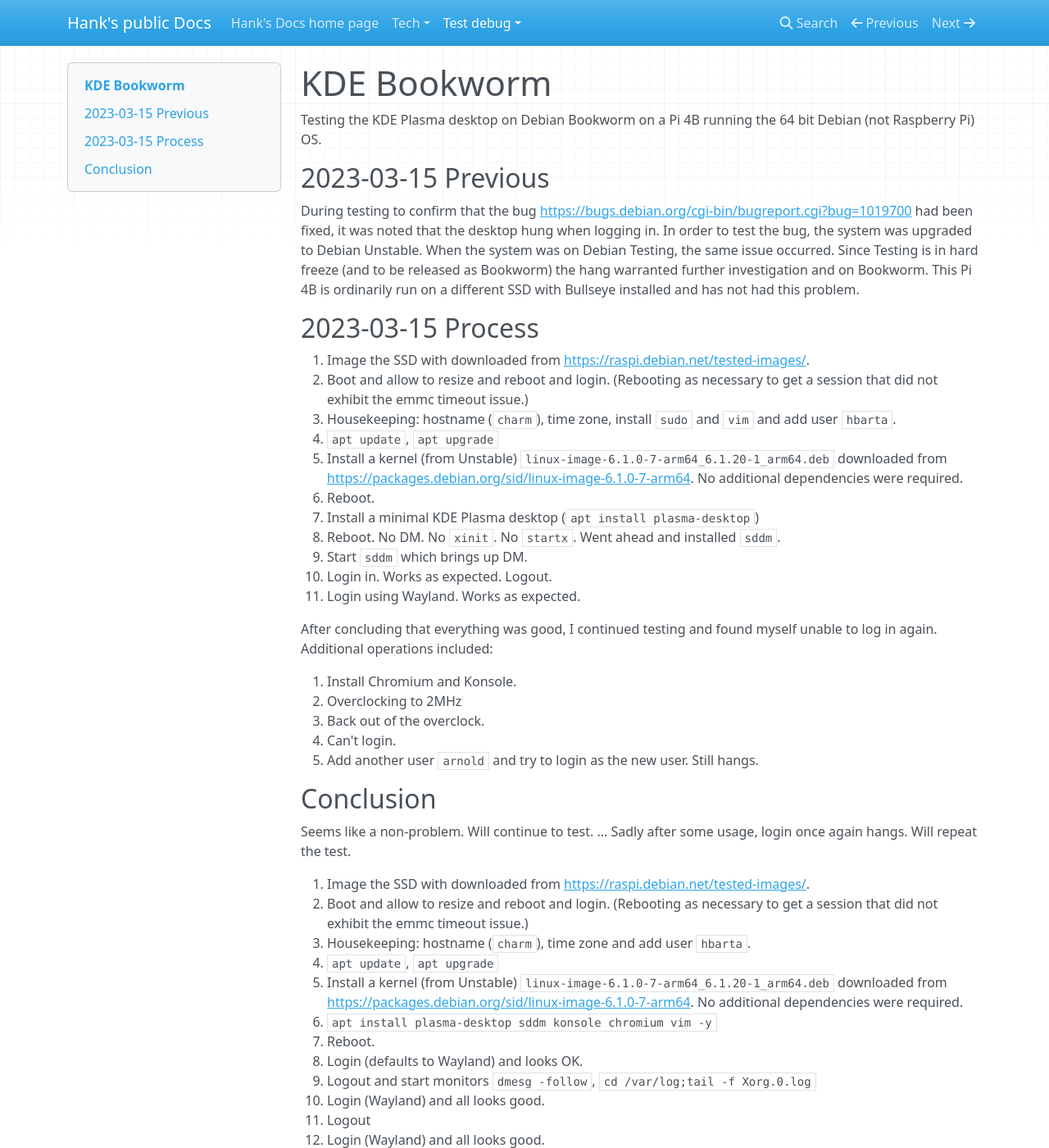
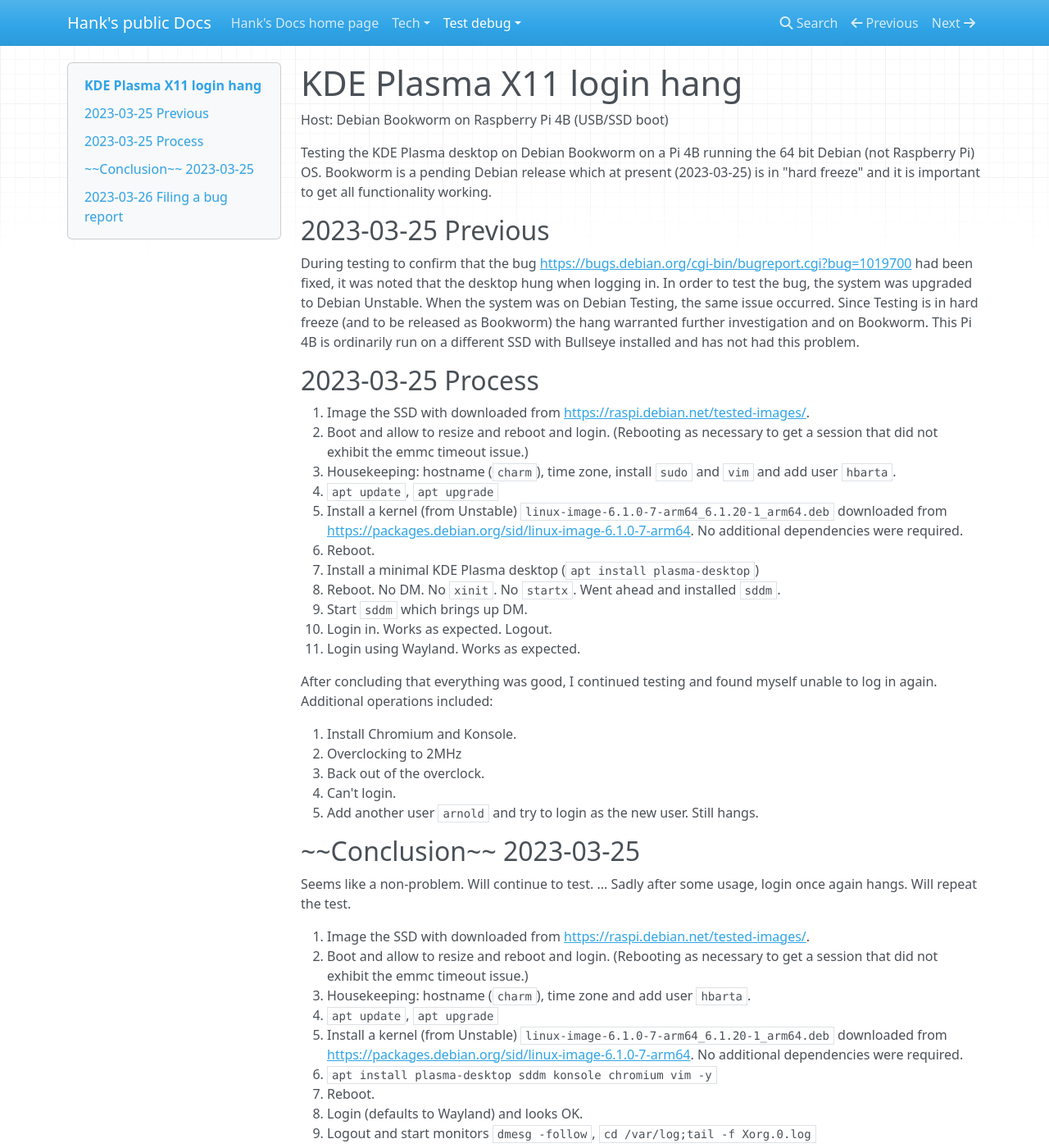
Before and after one commit to HankB/MkDocs-blog, an MkDocs documentation site: the page built from docs/test-debug/Pi-4B-KDE_bookworm.md, in a window 1280 px wide and 1400 px high. Shown: the whole window at 82% size. Built offline with MkDocs 1.6.1, drawn with Linux system fonts in a browser that asks for light colours; nearby versions of some CDN libraries; some of the changed text lies outside the part shown.

Commit message:
update process, status

```diff
--- a/docs/test-debug/Pi-4B-KDE_bookworm.md
+++ b/docs/test-debug/Pi-4B-KDE_bookworm.md
@@ -1,12 +1,14 @@
-# KDE Bookworm
+# KDE Plasma X11 login hang
 
-Testing the KDE Plasma desktop on Debian Bookworm on a Pi 4B running the 64 bit Debian (not Raspberry Pi) OS.
+Host: Debian Bookworm on Raspberry Pi 4B (USB/SSD boot)
 
-## 2023-03-15 Previous
+Testing the KDE Plasma desktop on Debian Bookworm on a Pi 4B running the 64 bit Debian (not Raspberry Pi) OS. Bookworm is a pending Debian release which at present (2023-03-25) is in "hard freeze" and it is important to get all functionality working.
+
+## 2023-03-25 Previous
 
 During testing to confirm that the bug <https://bugs.debian.org/cgi-bin/bugreport.cgi?bug=1019700> had been fixed, it was noted that the desktop hung when logging in. In order to test the bug, the system was upgraded to Debian Unstable. When the system was on Debian Testing, the same issue occurred. Since Testing is in hard freeze (and to be released as Bookworm) the hang warranted further investigation  and on Bookworm. This Pi 4B is ordinarily run on a different SSD with Bullseye installed and has not had this problem.
 
-## 2023-03-15 Process
+## 2023-03-25 Process
 
 1. Image the SSD with  downloaded from <https://raspi.debian.net/tested-images/>.
 1. Boot and allow to resize and reboot and login. (Rebooting as necessary to get a session that did not exhibit the emmc timeout issue.)
@@ -28,7 +30,7 @@
 1. Can't login.
 1. Add another user `arnold` and try to login as the new user. Still hangs.
 
-## Conclusion
+## ~~Conclusion~~ 2023-03-25
 
 Seems like a non-problem. Will continue to test. ... Sadly after some usage, login once again hangs. Will repeat the test.
 
@@ -54,3 +56,7 @@
 1. Login to X.org session. Login hangs.
 1. `systemctl restart sddm`
 1. Login to Wayland session. Login OK.
+
+## 2023-03-26 Filing a bug report
+
+1. Collect information
```
